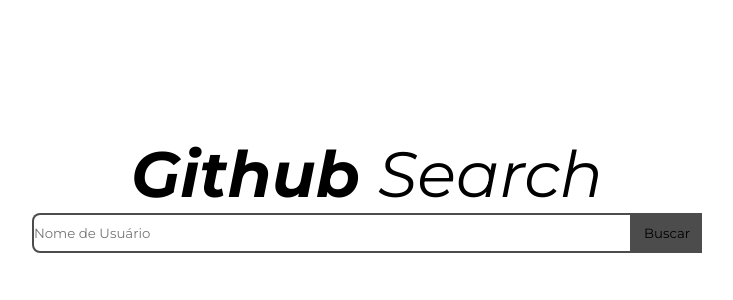
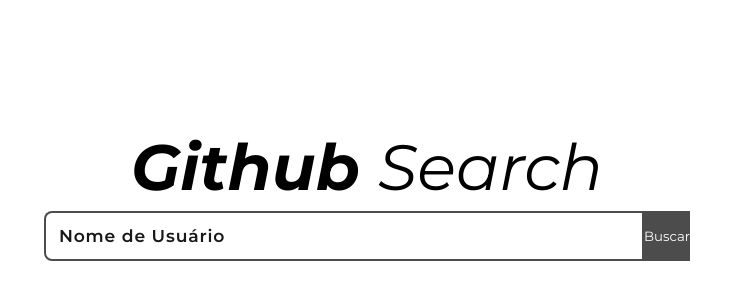
Before and after one commit to Ericsilvaa/GithubSearch, a Vue app: page / in a window 1280 px wide. Shown: the part 206-506 px from the top of the page, without its empty margins (273-1006 px from the left). Built offline with nearby package versions, Linux system fonts and the light colour scheme.

Commit message:
API Github Consultada

```diff
--- a/package.json
+++ b/package.json
@@ -8,6 +8,7 @@
     "lint": "vue-cli-service lint"
   },
   "dependencies": {
+    "axios": "^0.27.2",
     "core-js": "^3.8.3",
     "vue": "^2.6.14",
     "vue-router": "^3.5.1"
--- a/src/App.vue
+++ b/src/App.vue
@@ -1,10 +1,12 @@
 <template>
   <div id="app">
     <HomeSearch />
+
   </div>
 </template>
 <script>
 import HomeSearch from "./components/HomeSearch.vue";
+
 export default {
   components: {
     HomeSearch,
--- a/src/components/HomeSearch.vue
+++ b/src/components/HomeSearch.vue
@@ -2,8 +2,9 @@
     <div class="usuarioInicio">
         <div class="containerSearch">
             <h1 class="tituloHome">Github <span class="tituloSearch">Search</span></h1>
-            <div>
-                <input class="pesquisaHome" type="text" placeholder="Nome de Usuário" v-model="nomeUsuario">
+            <div class="containerInput">
+                <input class="pesquisaHome" type="text" v-model="nomeUsuario" @keydown.enter="buscarUsuario" required>
+                <span class="placeholderUsuario">Nome de Usuário</span>
                 <button class="botaoPesquisa" @click="buscarUsuario">Buscar</button>
             </div>
         </div>
@@ -15,10 +16,16 @@
     data() {
         return {
             nomeUsuario: '',
+            usuario: []
         }
     },
     methods: {
         buscarUsuario(){
+           this.$http(`${this.nomeUsuario}`)
+            .then(r => {
+                this.usuario = r.data
+                this.nomeUsuario = ''
+            })
 
         }
     }
@@ -43,7 +50,8 @@
     }
 
     .tituloHome {
-        font-size:4rem ;
+        margin-bottom: 5px;
+        font-size: 4rem ;
         font-weight: 700;
         font-style: italic;
     }
@@ -51,19 +59,59 @@
     .tituloSearch {
         font-weight: 500;
     }
+
+
     /* PESQUISA */
     .pesquisaHome {
         width: 600px;
-        height: 40px;
+        height: 50px;
+        font-size: 1.275rem;
+        font-weight: 500;
+        font-style: italic;
+        padding-left: 10px;
         border: solid 2px rgba(0, 0, 0, 0.7);
         border-top-left-radius: 8px;
         border-bottom-left-radius: 8px;
+        outline: none;
+        cursor: text;
     }
 
     .botaoPesquisa {
         background: rgba(0, 0, 0, 0.7);
-        padding: 12px;
         border: none;
+        color: #fff;
+        cursor: pointer;
+    }
+
+    .containerInput{
+        position: relative;
+        display: flex;
+    }
+
+    .placeholderUsuario{
+        position: absolute;
+        top: 14px;
+        left: 15px;
+        font-size: 1.075rem;
+        letter-spacing: 0.05em;
+        pointer-events: none;
+        font-weight: 600;
+        transition: .3s;
+        color: #181818;
+    }
+
+    .pesquisaHome:focus {
+        border: none;
+        outline: 2px solid rgba(0, 0, 0, 0.7); ;
+    }
+
+    .pesquisaHome:focus + .placeholderUsuario,
+    .pesquisaHome:valid + .placeholderUsuario {
+        top: -13px;
+        left: 15px;
+        font-size: 1.075rem;
+        padding: 0 10px;
+        background: #fff;
     }
 
 </style>
--- /dev/null
+++ b/src/components/ResultadoSearch.vue
@@ -0,0 +1,14 @@
+<template>
+  <div>Aqui é a Pagina de Resultados</div>
+</template>
+
+<script>
+
+export default {
+
+}
+</script>
+
+<style>
+
+</style>
--- a/src/main.js
+++ b/src/main.js
@@ -2,6 +2,8 @@
 import Vue from "vue";
 import App from "./App.vue";
 import router from "./router";
+
+import './puglins/axios'
 
 Vue.config.productionTip = false;
 
--- /dev/null
+++ b/src/puglins/axios.js
@@ -0,0 +1,10 @@
+import Vue from 'vue'
+import axios from 'axios'
+
+axios.defaults.baseURL = 'https://api.github.com/users/'
+
+Vue.use({
+  install(Vue) {
+    Vue.prototype.$http = axios
+  }
+})
--- a/src/router/index.js
+++ b/src/router/index.js
@@ -1,6 +1,7 @@
 import Vue from "vue";
 import VueRouter from "vue-router";
 import HomeSearch from "@/components/HomeSearch.vue";
+import ResultadoSearch from "@/components/ResultadoSearch.vue"
 
 Vue.use(VueRouter);
 
@@ -10,6 +11,11 @@
     name: "home",
     component: HomeSearch,
   },
+  {
+    path: '/resultado',
+    name: 'resultado',
+    component: ResultadoSearch,
+  }
 ];
 
 const router = new VueRouter({
```
Also changed, not shown: 1 other file (tests, documents, lock files or other folders).
